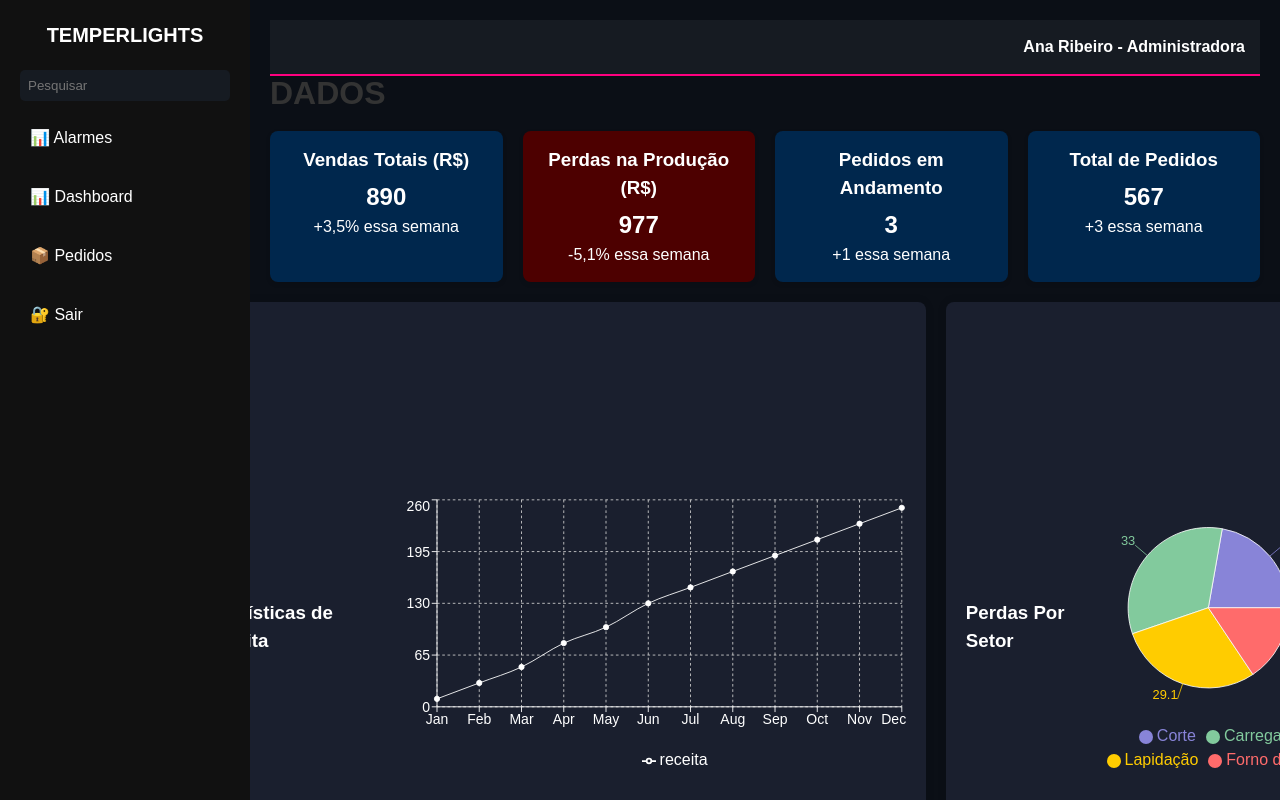
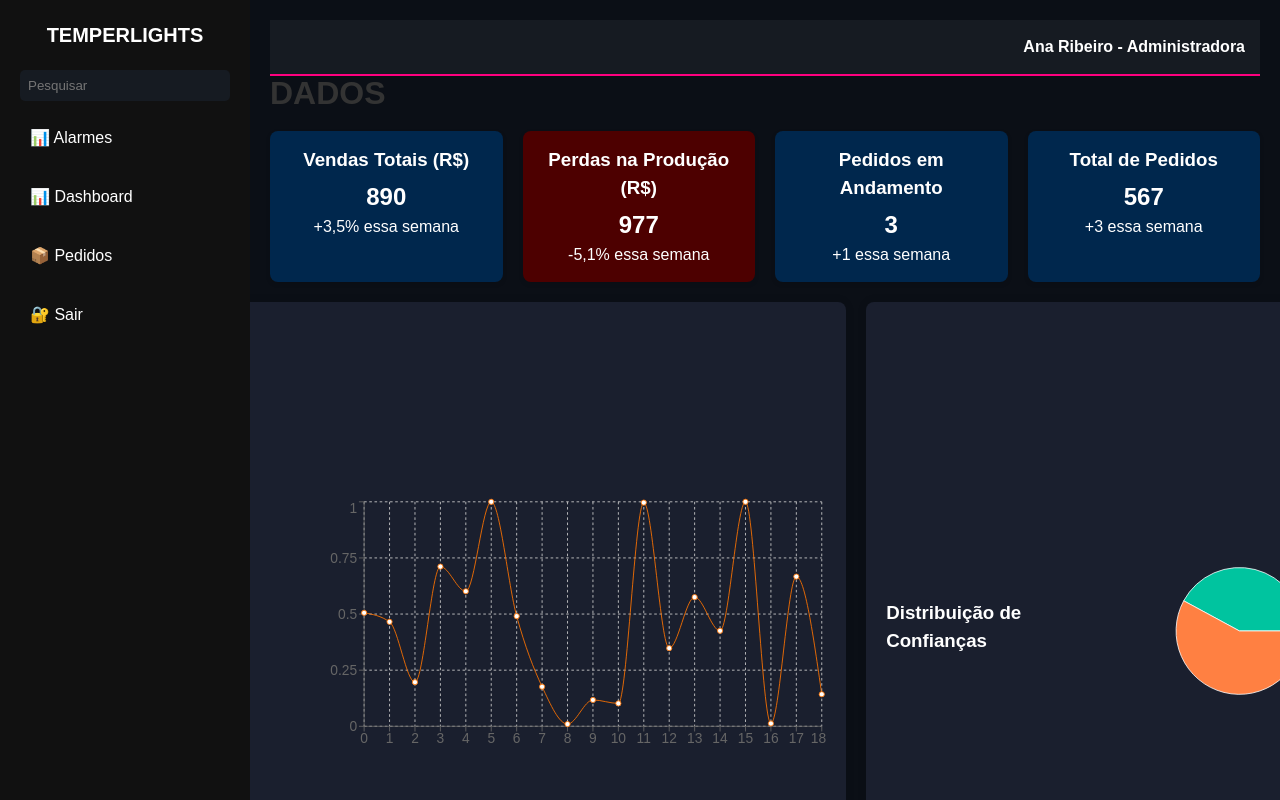
Before and after one commit to EricIkeda1/Temperlights, a React (Vite) app: page /dashboard in a window 1280 px wide. Built offline with nearby package versions, Linux system fonts and the light colour scheme.

Commit message:
Dashboard/json

```diff
--- /dev/null
+++ b/public/temperlandia.json
@@ -0,0 +1,94 @@
+{
+  "TEMPERLANDIA": [
+    {
+      "imagem": "estampa_1.png",
+      "têmpera": {
+        "necessaria": true,
+        "confianca": 0.42540841779213373
+      },
+      "peso": {
+        "valor": 2.0,
+        "unidade": "kg",
+        "confianca": 0.999999880790714
+      },
+      "dados demais da etiqueta": [
+        {
+          "texto": "TEMPERLÂMDDIA",
+          "confianca": 0.5054178691034482
+        },
+        {
+          "texto": "Gruro",
+          "confianca": 0.4653332435865673
+        },
+        {
+          "texto": "Onio",
+          "confianca": 0.1963742971420288
+        },
+        {
+          "texto": "ENGENHARIA 37,41 KgA XALTURA",
+          "confianca": 0.7113484151101126
+        },
+        {
+          "texto": "OF 1759 16/08/24",
+          "confianca": 0.6014285477843088
+        },
+        {
+          "texto": "716",
+          "confianca": 0.9999794211992603
+        },
+        {
+          "texto": "x 2090]",
+          "confianca": 0.49063457906136526
+        },
+        {
+          "texto": "Item 3/10 - 1 d6 1 Tot: 1J",
+          "confianca": 0.1763036352366254
+        },
+        {
+          "texto": "252200*7a95t039j01",
+          "confianca": 0.009830099122157218
+        },
+        {
+          "texto": "26/08/24 +5 53 FaBINHO",
+          "confianca": 0.11733611568903583
+        },
+        {
+          "texto": "UxDaHIR DE Lima CEOLIS",
+          "confianca": 0.10202692773473208
+        },
+        {
+          "texto": "FR",
+          "confianca": 0.996413588176387
+        },
+        {
+          "texto": "CAHBE",
+          "confianca": 0.3480475265157247
+        },
+        {
+          "texto": "VERDE 10MM",
+          "confianca": 0.5753430407298737
+        },
+        {
+          "texto": "TEMPERADO",
+          "confianca": 0.42540841779213373
+        },
+        {
+          "texto": "2",
+          "confianca": 0.999999880790714
+        },
+        {
+          "texto": "2g5UAco",
+          "confianca": 0.012579962590927574
+        },
+        {
+          "texto": "(Gc12/08/2024",
+          "confianca": 0.6668181426863179
+        },
+        {
+          "texto": "PoRTA Correr",
+          "confianca": 0.14279689412148389
+        }
+      ]
+    }
+  ]
+}
--- a/src/components/Dashboard.jsx
+++ b/src/components/Dashboard.jsx
@@ -1,31 +1,39 @@
-import React from "react";
-import { LineChart, Line, PieChart, Pie, Tooltip, Legend, XAxis, YAxis, CartesianGrid } from "recharts";
+import React, { useEffect, useState } from "react";
+import { BarChart, Bar, XAxis, YAxis, Tooltip, LineChart, Line, PieChart, Pie, Cell, Legend, CartesianGrid } from "recharts";
 import "../styles/dashboard.css";
 import { Link } from "react-router-dom";
 
-const dashboardProductionData = [
-  { name: "Jan", receita: 10 },
-  { name: "Feb", receita: 30 },
-  { name: "Mar", receita: 50 },
-  { name: "Apr", receita: 80 },
-  { name: "May", receita: 100 },
-  { name: "Jun", receita: 130 },
-  { name: "Jul", receita: 150 },
-  { name: "Aug", receita: 170 },
-  { name: "Sep", receita: 190 },
-  { name: "Oct", receita: 210 },
-  { name: "Nov", receita: 230 },
-  { name: "Dec", receita: 250 },
-];
+const Dashboard = () => {
+  const [data, setData] = useState(null);
 
-const dashboardStatusData = [
-  { name: "Corte", value: 22.2, fill: "#8884d8" },
-  { name: "Carregamento", value: 33, fill: "#82ca9d" },
-  { name: "Lapidação", value: 29.1, fill: "#FFCC00" },
-  { name: "Forno de Têmpera", value: 15.6, fill: "#FF6B6B" },
-];
+  useEffect(() => {
+    fetch("/temperlandia.json")
+      .then((response) => response.json())
+      .then((jsonData) => {
+        if (jsonData.TEMPERLANDIA) {
+          const etiquetas = jsonData.TEMPERLANDIA[0]["dados demais da etiqueta"];
+          const confianças = etiquetas.map((item) => ({
+            texto: item.texto.substring(0, 8),
+            confianca: item.confianca,
+          }));
+          const altas = confianças.filter((item) => item.confianca > 0.5).length;
+          const baixas = confianças.length - altas;
+          const pizzaData = [
+            { name: "Confiança Alta", value: altas },
+            { name: "Confiança Baixa", value: baixas },
+          ];
+          const linhasData = etiquetas.map((item, index) => ({
+            index,
+            confianca: item.confianca,
+          }));
+          setData({ confianças, pizzaData, linhasData });
+        }
+      })
+      .catch((error) => console.error("Erro ao carregar os dados:", error));
+  }, []);
 
-const Dashboard = () => {
+  if (!data) return <p>Carregando dados...</p>;
+
   return (
     <div className="dashboard-container">
       <aside className="dashboard-sidebar">
@@ -69,24 +77,26 @@ const Dashboard = () => {
             </div>
           </div>
 
-          <div className="dashboard-charts-container">
-            <div className="dashboard-chart dashboard-line-chart">
-              <h3>Estatísticas de Receita</h3>
-              <LineChart width={600} height={300} data={dashboardProductionData}>
+            <div className="dashboard-charts-container">
+              <div className="dashboard-chart dashboard-bar-chart">
+
+              <h3>Variação da Confiança</h3>
+              <LineChart width={600} height={300} data={data.linhasData}>
                 <CartesianGrid strokeDasharray="3 3" />
-                <XAxis dataKey="name" stroke="#ffffff" />
-                <YAxis stroke="#ffffff" />
+                <XAxis dataKey="index" />
+                <YAxis />
                 <Tooltip />
-                <Legend />
-                <Line type="monotone" dataKey="receita" stroke="#ffffff" />
+                <Line type="monotone" dataKey="confianca" stroke="#ff7300" />
               </LineChart>
             </div>
 
             <div className="dashboard-chart dashboard-pie-chart">
-              <h3>Perdas Por Setor</h3>
-              <PieChart width={300} height={300}>
-                <Pie data={dashboardStatusData} dataKey="value" cx="50%" cy="50%" outerRadius={100} label />
-                <Tooltip />
+              <h3>Distribuição de Confianças</h3>
+              <PieChart width={400} height={400}>
+                <Pie data={data.pizzaData} cx={200} cy={200} outerRadius={80} dataKey="value">
+                  <Cell fill="#00C49F" />
+                  <Cell fill="#FF8042" />
+                </Pie>
                 <Legend />
               </PieChart>
             </div>
```
